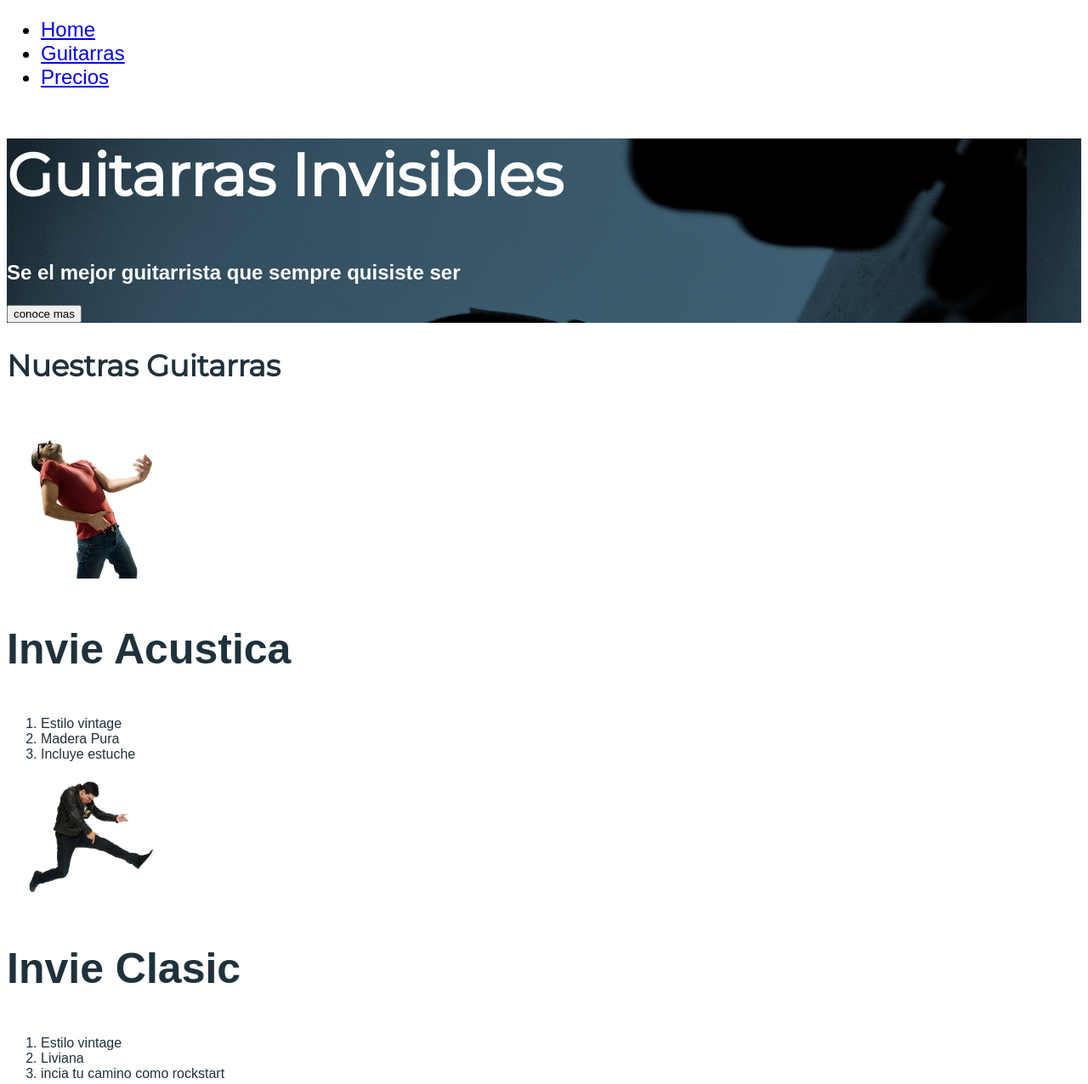
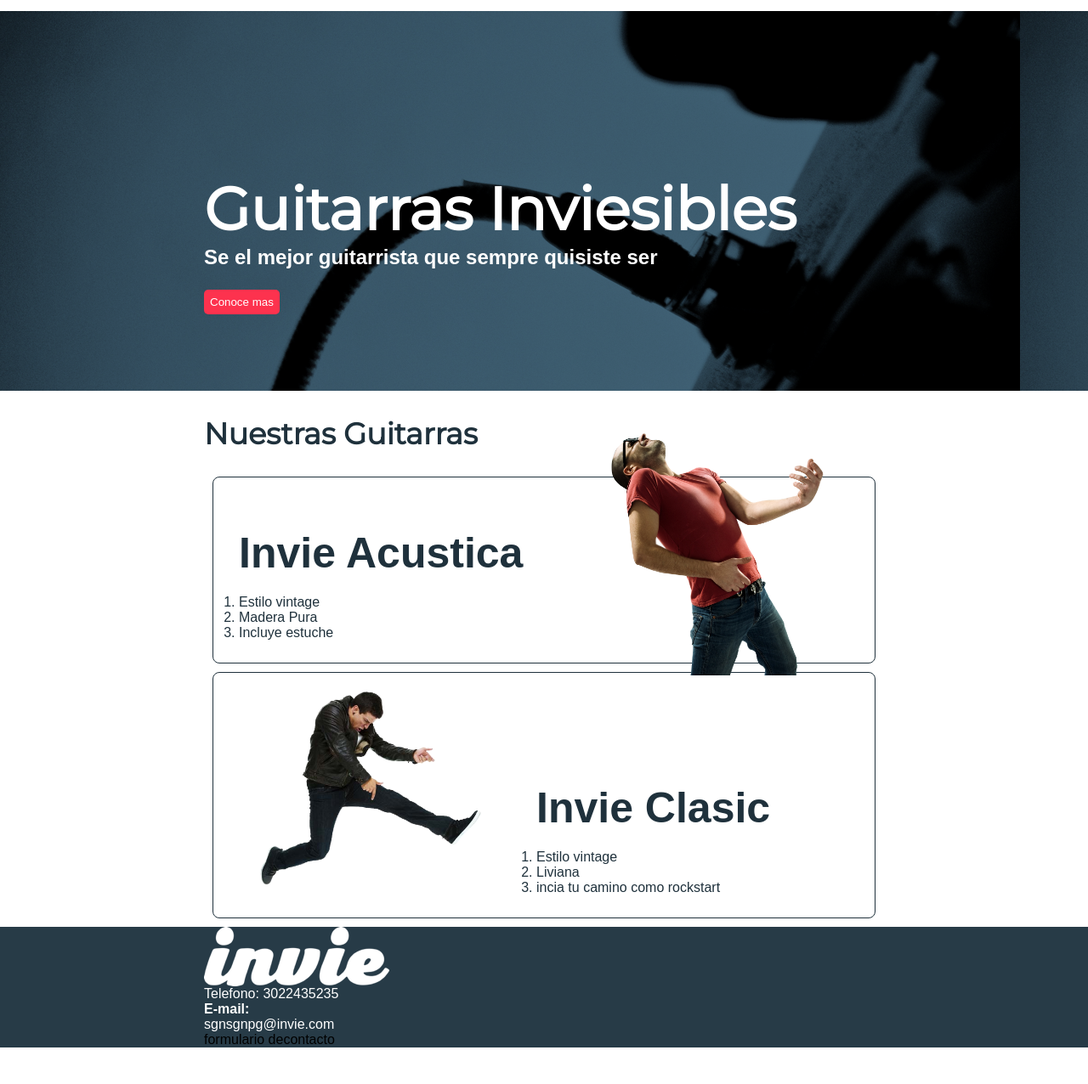
Before and after one commit to robertoparra0210/inviePlatzi, a plain HTML site: page index.html in a window 1280 px wide. Shown: the part 83-1359 px from the top of the page at 85% size. After the commit the page ends 1316 px from the top, so only its background shows below. Drawn offline with Linux system fonts and the light colour scheme; a web font is replaced by a local one.

Commit message:
Bordes  redondeados, footer y positios

```diff
--- a/css/invie.css
+++ b/css/invie.css
@@ -1,22 +1,50 @@
-	/*font-family: 'Montserrat', sans-serif*/
-	/*font-family: 'Allerta', sans-serif;*/
-	body{
+*{
+  /*width:;
+	height: ;
+	padding: 10px ;
+	border: 2px solid red;
+	padding-top: 10px;
+	padding-left: 15px;
+	padding-right: 13px;
+	padding-bottom: 5px;
+	padding: 10px 13px  5px 15px;
+	margin: 10px;
+	margin-top: 10px;
+	margin-left: 15px;
+	margin-right: 13px;
+	margin-bottom: 5px;
+	margin: 10px 13px  5px 15px;
+	border: 2px solid red;*/
+}
+
+body{
 		font-family: 'Allerta', sans-serif;
+		margin:0;
 	}
-.menu{
- 	font-size: 24px;
+
+button{
+	border-radius: 5px;
+	background: #fd324e;
+	color: white;
+	border: none;
+	padding: 7px;
+
 }
 
 .titulo{
 	font-size: 70px;
 	font-family: 'Montserrat', sans-serif;
+	margin-bottom: 0px;
+	margin-top: 170px;
 }
 
 .title-a{
 	font-size: 24px;
+	margin-top: 0;
 }
 .title-b{
 	font-size: 50px;
+	margin-bottom: 20px;
 }
 .guitarras {
 	color:#1F313C;
@@ -30,4 +58,82 @@
 .portada{
 	background-image: url('../images/background.png');
 	color: white;
+	padding: 20px;
 }
+
+.portada button{
+
+	margin-bottom: 70px;
+}
+
+.menu{
+ 	font-size: 24px;
+ 	display: inline-block;
+ 	position: absolute;
+ 	right: 0px;
+}
+
+.menu li{
+	display: inline-block;
+	margin-left: 30px;
+
+}
+.logotipo{
+	display: inline-block;
+
+}
+
+.header{
+}
+.contenedor {
+	width: 800px;
+	margin: auto;
+
+}
+.derecha {
+	float: right;
+	position: relative;
+	top: -127px;
+}
+.izquierda{
+	float: left;
+	position: relative;
+	top: 80;
+}
+.guitarra{
+	/*overflow: hidden;*/
+	border: 1px solid #1F313C;
+	padding: 10px;
+	margin: 10px;
+	border-radius: 8px;
+}
+.guitarra ol{
+		padding: 0;
+}
+
+.contenedor-guitarra-a{
+	padding-left: 20px;
+}
+.contenedor-guitarra-b{
+	margin-left: 370px;
+}
+
+.header{
+	position: relative;
+}
+
+.footer{
+	background: #273b47;
+}
+.contacto img{
+	display: block;
+}
+
+.contacto strong{
+	display: block;
+}
+
+.contacto a{
+	color: white;
+	text-decoration: none;
+}
--- a/index.html
+++ b/index.html
@@ -8,7 +8,7 @@
 	<link href="https://fonts.googleapis.com/css?family=Allerta&display=swap" rel="stylesheet">
 </head>
 <body>
-	<header id="header"> <!-- Header -->
+	<header id="header" class="header contenedor" > <!-- Header -->
 		<figure class="logotipo"> <!-- logotipo -->
 			<img src="images/invie.png" width="186" height="60" alt="Invie logotipo">
 		</figure>
@@ -27,30 +27,49 @@
 		</nav>
 	</header>
 	<section id="portada" class="portada"><!-- portada  -->
-		<h1 class="titulo">Guitarras Invisibles</h1> <!-- titulo -->
-		<h3 class="title-a">Se el mejor guitarrista que sempre quisiste ser</h3>	<!-- resumen -->
-		<button class="boton">conoce mas</button><!-- boton -->
+		<div class="contenedor">
+			<h1 class="titulo">Guitarras Inviesibles</h1> <!-- titulo -->
+			<h3 class="title-a">Se el mejor guitarrista que sempre quisiste ser</h3>	<!-- resumen -->
+			<button class="boton">Conoce mas</button><!-- boton -->
+		</div>
 	</section>
-	<section id="guitarras" class="guitarras"> <!-- Guitarras-->
+	<section id="guitarras" class="guitarras contenedor"> <!-- Guitarras-->
 		<h2>Nuestras Guitarras</h2><!-- Titulo -->
 		<article class="guitarra"><!-- guitarra1 -->
-			<img src="images/invie-acustica.png"  width="200" alt="Guitarra invie Acustica">
+			<img  class="derecha"  src="images/invie-acustica.png"  width="350" alt="Guitarra invie Acustica">
+			<div class="contenedor-guitarra-a">
 			<h3 class="title-b"> Invie Acustica</h3>
 			 <ol>
 			 	<li> Estilo vintage</li>
 			 	<li> Madera Pura</li>
 			 	<li> Incluye estuche</li>
 			 </ol>
+			</div>
 		</article>
 		<article class="guitarra"><!-- guitarra2 -->
-			<img src="images/invie-classic.png"  width="200" alt="Guitarra invie-clasic">
+			<img class="izquierda"  src="images/invie-classic.png"  width="350" alt="Guitarra invie-clasic">
+			<div class="contenedor-guitarra-b">
 			<h3 class="title-b"> Invie Clasic</h3>
 			 <ol>
 			 	<li> Estilo vintage</li>
 			 	<li> Liviana</li>
 			 	<li> incia tu camino como rockstart</li>
 			 </ol>
+			</div>
 		</article>
 	</section>
+	<footer class="footer">
+		<div class="contenedor">
+			<div class="contacto">
+				<img src="images/invie-white.png" alt="logotipo blanco" />
+				<a href="tel:+422525252352"><stron>Telefono: </strong> <span> 3022435235</span></a>
+				<a href="mailto:sfsdfsf@Invie.com"><strong>E-mail: </strong> <span>sgnsgnpg@invie.com</span></a>
+			</div>
+			<div class="formulario">
+				formulario decontacto
+			</div>
+		</div>
+
+	</footer>
 </body>
 </html>
```
